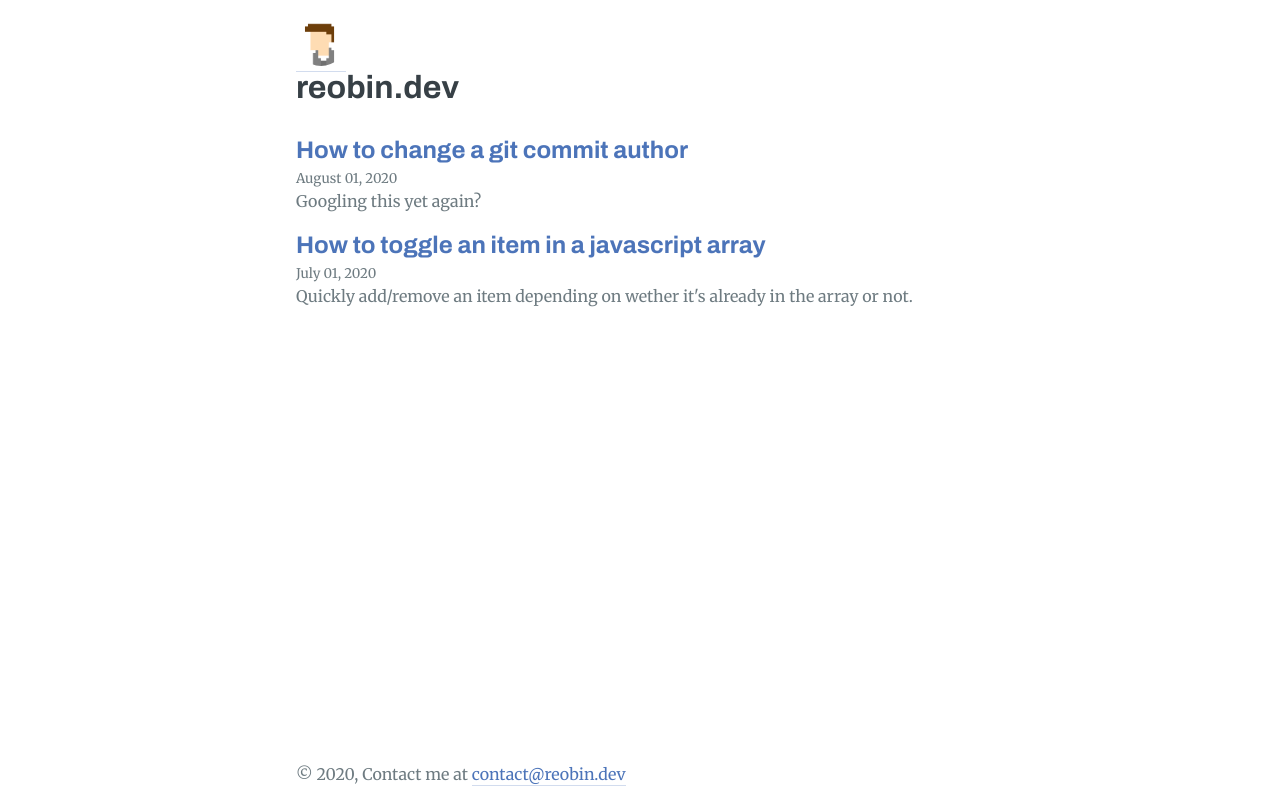
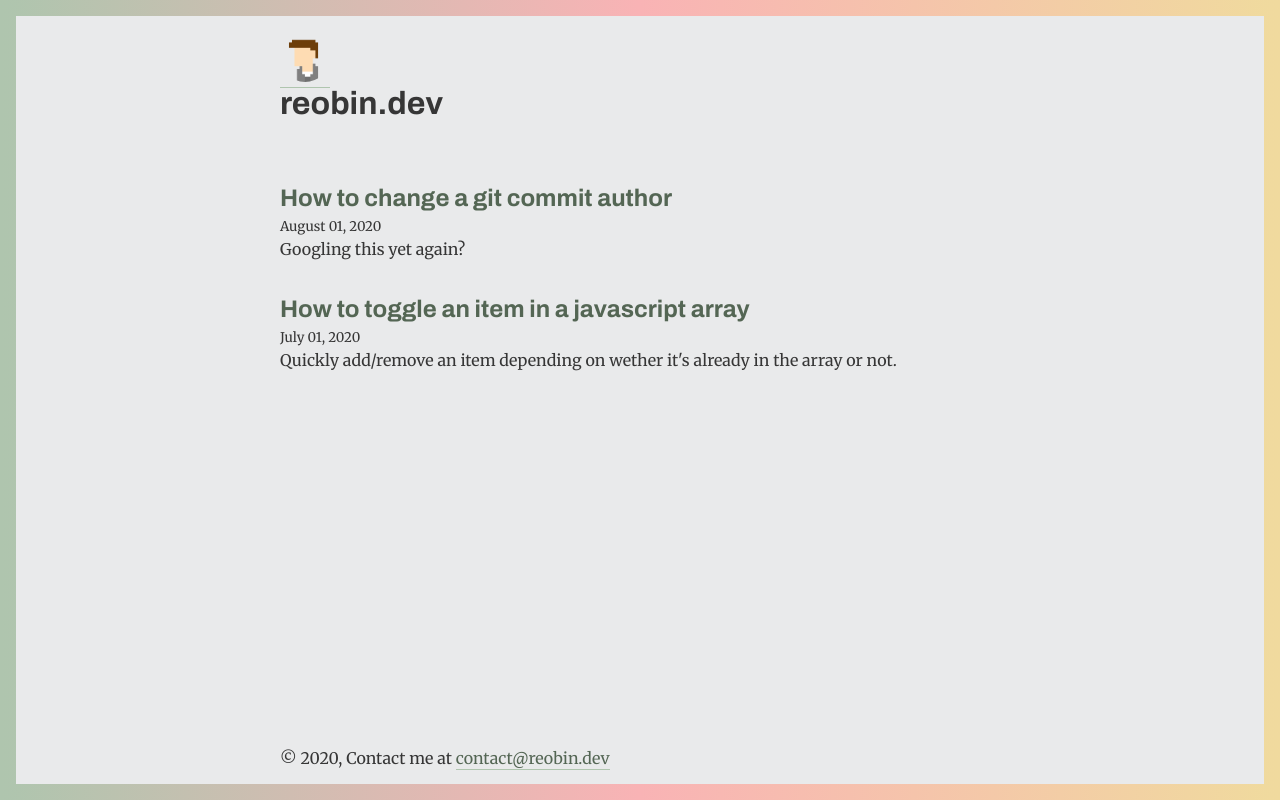
Before and after one commit to reobin/reobin.dev, a Gatsby site: page / in a window 1280 px wide. Built offline with nearby package versions, Linux system fonts and the light colour scheme; Gatsby itself is replaced by a stand-in of ours.

Commit message:
feat: Update whole site style

```diff
--- a/src/pages/index.js
+++ b/src/pages/index.js
@@ -15,7 +15,7 @@ const BlogIndex = ({ data, location }) => {
         return (
           <article key={node.fields.slug}>
             <header>
-              <h3
+              <h2
                 style={{
                   fontSize: "1.5rem",
                   marginBottom: "0.25rem",
@@ -24,7 +24,7 @@ const BlogIndex = ({ data, location }) => {
                 <Link style={{ boxShadow: `none` }} to={node.fields.slug}>
                   {title}
                 </Link>
-              </h3>
+              </h2>
               <small>{node.frontmatter.date}</small>
             </header>
             <section>
--- a/src/style/index.css
+++ b/src/style/index.css
@@ -1,48 +1,63 @@
 body {
-  --black: #374046;
-  --pale-black: #6e7b81;
-  --extra-pale-black: #6e7b81b0;
-  --blue: #4c74b9;
-  --pale-blue: #d2dcee;
-  --pure-white: #fff;
-  --grey: #fafafa;
-  --purple: #9e7096;
-  --green: #78995a;
+  --yellow: #F0DA9E;
+  --yellow-dark: #b0891c;
+  --red: #F9B3B5;
+  --red-dark: #cc3338;
+  --green: #AFC5AE;
+  --green-dark: #546654;
+  --black: #363636;
+  --gray: #e9eaeb;
+  --white: #fff;
 
   --title: var(--black);
-  --text: var(--pale-black);
-  --link: var(--blue);
-  --link-border: var(--pale-blue);
-  --background: var(--pure-white);
+  --text: var(--black);
+  --link: var(--green-dark);
+  --link-border: var(--green);
+  --background: var(--gray);
+
+  --outline-width: 1rem;
+  --outline-color: var(--yellow);
 
   /* Code blocks */
-  --code-word-background: var(--pale-blue);
-  --code-background: var(--grey);
-  --code-text: var(--black);
-  --code-comment: var(--extra-pale-black);
-  --code-primary: var(--blue);
-  --code-secondary: var(---pale-blue);
-  --code-number: var(--purple);
-  --code-string: var(--green);
+  --code-word-background: var(--white);
+  --code-word-text: var(--green-dark);
+  --code-background: var(--black);
+  --code-text: var(--white);
+  --code-comment: var(--gray);
+  --code-primary: var(--green);
+  --code-secondary: var(--red);
+  --code-number: var(--yellow);
+  --code-string: var(--yellow);
 }
 
 html,
 body,
 #___gatsby {
+  width: 100%;
   height: 100%;
 }
 
 #gatsby-focus-wrapper {
-  min-height: 100%;
+  width: calc(100% - 2 * var(--outline-width));
+  min-height: calc(100% - 2 * var(--outline-width));
   display: flex;
   flex-direction: column;
-  max-width: 45rem;
-  margin: 0 auto;
+  align-items: center;
+  border: var(--outline-width) solid;
+  border-image: linear-gradient(
+      to right,
+      var(--green),
+      var(--red) 50%,
+      var(--yellow)
+    )
+    5;
 }
 
 #gatsby-focus-wrapper > * {
   flex-shrink: 0;
   padding: 1rem;
+  width: 100%;
+  max-width: 45rem;
 }
 
 body {
@@ -56,6 +71,10 @@ body {
 main {
   flex: 1;
   overflow: hidden;
+}
+
+img {
+  box-shadow: none !important;
 }
 
 p {
--- a/src/style/prism.css
+++ b/src/style/prism.css
@@ -8,8 +8,6 @@
 
 code[class*="language-"],
 pre[class*="language-"] {
-  color: #f8f8f2;
-  color: var(--code-text);
   background: none;
   font-family: "JetBrains Mono", Consolas, Monaco, "Andale Mono", "Ubuntu Mono",
     monospace;
@@ -36,31 +34,30 @@ pre[class*="language-"] {
   border-radius: 0.3rem;
 }
 
-:not(pre) > code[class*="language-"] {
-  background: var(--code-word-background);
-}
-pre[class*="language-"] {
-  background: #2e3440;
-  background: var(--code-background);
-}
-
 /* Inline code */
 :not(pre) > code[class*="language-"] {
   padding: 0.1rem;
   border-radius: 0.3rem;
   white-space: normal;
+
+  background: var(--code-word-background);
+  color: var(--code-word-text);
 }
+
+pre[class*="language-"] {
+  background: var(--code-background);
+  color: var(--code-text);
+}
+
 
 .token.comment,
 .token.prolog,
 .token.doctype,
 .token.cdata {
-  /* color: #636f88; */
   color: var(--code-comment);
 }
 
 .token.punctuation {
-  color: #81a1c1;
   color: var(--code-primary);
 }
 
@@ -73,17 +70,14 @@ pre[class*="language-"] {
 .token.constant,
 .token.symbol,
 .token.deleted {
-  color: #81a1c1;
   color: var(--code-primary);
 }
 
 .token.number {
-  color: #b48ead;
   color: var(--code-number);
 }
 
 .token.boolean {
-  color: #81a1c1;
   color: var(--code-primary);
 }
 
@@ -93,7 +87,6 @@ pre[class*="language-"] {
 .token.char,
 .token.builtin,
 .token.inserted {
-  color: #a3be8c;
   color: var(--code-string);
 }
 
@@ -103,7 +96,6 @@ pre[class*="language-"] {
 .language-css .token.string,
 .style .token.string,
 .token.variable {
-  color: #81a1c1;
   color: var(--code-primary);
 }
 
@@ -111,18 +103,16 @@ pre[class*="language-"] {
 .token.attr-value,
 .token.function,
 .token.class-name {
-  color: #88c0d0;
   color: var(--code-secondary);
 }
 
 .token.keyword {
-  color: #81a1c1;
   color: var(--code-primary);
 }
 
 .token.regex,
 .token.important {
-  color: #ebcb8b;
+  color: var(--code-secondary);
 }
 
 .token.important,
```
